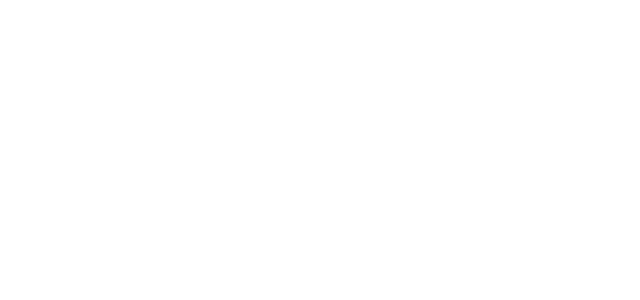
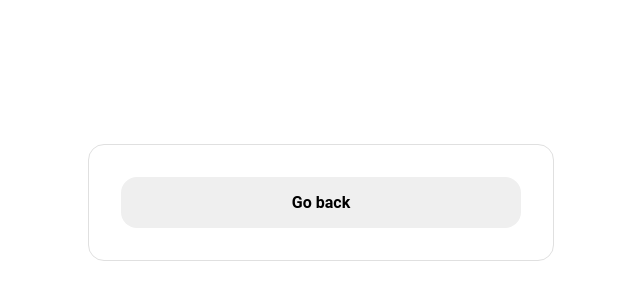
Before and after one commit to DryhaAndrii/onboardingTast, a React (Create React App) app: page /orderInfo in a window 1280 px wide. Before the commit this address had no page. Shown: the part 198-498 px from the top of the page, without its empty margins (319-959 px from the left). Built offline with nearby package versions, Linux system fonts and the light colour scheme.

Commit message:
infoOnClick featured

```diff
--- a/src/App.tsx
+++ b/src/App.tsx
@@ -1,10 +1,14 @@
 import { Routes, Route } from "react-router-dom";
-import OrdersTable from "./ordersTable";
+import OrdersTable from "./components/ordersTable";
+import OrderInfo from "./components/orderInfo";
+
+
 
 function App() {
   return (
     <Routes>
       <Route path="/" element={<OrdersTable />} />
+      <Route path="/orderInfo" element={<OrderInfo />} />
     </Routes>
   );
 }
--- /dev/null
+++ b/src/components/orderInfo.tsx
@@ -0,0 +1,43 @@
+import { useNavigate } from "react-router-dom";
+import { selectOrderById } from "../redux/ducks/orders";
+import { useAppSelector } from "../redux/rootReducer";
+import { ContainerOrderInfoStyled } from "../styled/styledOrderInfo";
+
+export default function OrderInfo() {
+  const params = new URLSearchParams(window.location.search);
+  const id = params.get("id");
+  const order = useAppSelector(selectOrderById(id || ""));
+  const navigate = useNavigate();
+
+  const buttonHandler = () => {
+    navigate("/");
+  };
+
+  const getFormattedDate = (date: string) => {
+    return new Intl.DateTimeFormat("eu", {
+      year: "numeric",
+      month: "2-digit",
+      day: "2-digit",
+      hour: "2-digit",
+      minute: "2-digit",
+    }).format(new Date(date));
+  };
+
+  return (
+    <ContainerOrderInfoStyled>
+      <div>
+        {order && (
+          <>
+            <p>Client: {order.name}</p>
+            <p>Date: {getFormattedDate(order.date)}</p>
+            <p>Price: {order.price}</p>
+            <p>Status: {order.status}</p>
+            <p>Info: {order.info}</p>
+          </>
+        )}
+
+        <button onClick={buttonHandler}>Go back</button>
+      </div>
+    </ContainerOrderInfoStyled>
+  );
+}
--- a/src/ordersTable.tsx
+++ b/src/components/ordersTable.tsx
@@ -1,6 +1,6 @@
 import { useEffect, useState } from "react";
-import { RootState, useAppDispatch } from "./redux/rootReducer";
-import { fetchOrdersRequest } from "./redux/ducks/orders";
+import { RootState, useAppDispatch } from "../redux/rootReducer";
+import { fetchOrdersRequest } from "../redux/ducks/orders";
 import { useLocation, useNavigate } from "react-router-dom";
 import { useSelector } from "react-redux";
 
@@ -25,6 +25,13 @@
   const sortFieldFromUrl = searchParams.get("sort") || "date";
   const sortDirFromUrl =
     (searchParams.get("sortDir") as "asc" | "desc") || "desc";
+
+  const columns: GridColDef[] = [
+    { field: "date", headerName: "Date", width: 250 },
+    { field: "price", headerName: "Price", width: 200, type: "number" },
+    { field: "name", headerName: "Customer", width: 250 },
+    { field: "status", headerName: "Status", width: 200 },
+  ];
 
   const [paginationModel, setPaginationModel] = useState<GridPaginationModel>({
     pageSize: 10,
@@ -63,12 +70,10 @@
     }
   }, [sortModel, navigate, location.search, sortFieldFromUrl, sortDirFromUrl]);
 
-  const columns: GridColDef[] = [
-    { field: "date", headerName: "Date", width: 250 },
-    { field: "price", headerName: "Price", width: 200, type: "number" },
-    { field: "name", headerName: "Customer", width: 250 },
-    { field: "status", headerName: "Status", width: 200 },
-  ];
+  const cellClickHandler = (params: any) => {
+    const { id } = params.row;
+    navigate(`/orderInfo?id=${id}`);
+  };
 
   if (error) {
     return <div>{error}</div>;
@@ -90,6 +95,7 @@
         pageSizeOptions={[5, 10, 20]}
         disableRowSelectionOnClick
         autoHeight
+        onCellClick={cellClickHandler}
       />
     </div>
   );
--- a/src/index.tsx
+++ b/src/index.tsx
@@ -4,8 +4,11 @@
 import { store } from "./redux/rootReducer";
 import App from "./App";
 
+import { GlobalStyle } from "./styledComponentsGlobals";
+
 ReactDOM.createRoot(document.getElementById("root")!).render(
   <BrowserRouter>
+  <GlobalStyle />
     <Provider store={store}>
       <App />
     </Provider>
--- a/src/redux/ducks/orders.ts
+++ b/src/redux/ducks/orders.ts
@@ -1,18 +1,10 @@
 import { call, put, takeLatest } from "redux-saga/effects";
+import { RootState } from "../rootReducer";
+import { Order } from "../../types/Order";
 
-// Actions
 export const FETCH_ORDERS_REQUEST = "orders/FETCH_ORDERS_REQUEST";
 export const FETCH_ORDERS_SUCCESS = "orders/FETCH_ORDERS_SUCCESS";
 export const FETCH_ORDERS_FAILURE = "orders/FETCH_ORDERS_FAILURE";
-
-// Types
-interface Order {
-  id: string;
-  name: string;
-  price: number;
-  date: string;
-  status: string;
-}
 
 interface OrdersState {
   data: Order[];
@@ -20,14 +12,12 @@
   error: string | null;
 }
 
-// Initial State
 const initialState: OrdersState = {
   data: [],
   loading: false,
   error: null,
 };
 
-// Reducer
 export default function ordersReducer(
   state = initialState,
   action: any
@@ -44,7 +34,6 @@
   }
 }
 
-// Action Creators
 export const fetchOrdersRequest = () => ({ type: FETCH_ORDERS_REQUEST });
 
 export const fetchOrdersSuccess = (orders: Order[]) => ({
@@ -56,7 +45,6 @@
   payload: error,
 });
 
-// Saga
 async function fetchOrdersApi() {
   const res = await fetch("https://683d69ca199a0039e9e55d2c.mockapi.io/orders");
 
@@ -80,3 +68,6 @@
 export function* ordersSaga() {
   yield takeLatest(FETCH_ORDERS_REQUEST, fetchOrdersSaga);
 }
+
+export const selectOrderById = (id: string) => (state: RootState) =>
+  state.orders.data.find((order) => order.id === id);
--- /dev/null
+++ b/src/styled/styledOrderInfo.tsx
@@ -0,0 +1,41 @@
+import styled from "styled-components";
+import { colors } from "../styledComponentsGlobals";
+
+export const ContainerOrderInfoStyled = styled.div`
+  width: 100%;
+  height: 100%;
+  display: flex;
+  justify-content: center;
+  align-items: center;
+  > div {
+    padding: 2rem;
+    display: flex;
+    flex-direction: column;
+    justify-content: center;
+    width: 400px;
+    gap: 1rem;
+    border: 1px solid ${colors.border};
+    border-radius: 1rem;
+    font-family: "Roboto", "Helvetica", "Arial", sans-serif;
+    p {
+      margin: 0px;
+    }
+    button {
+      font-family: "Roboto", "Helvetica", "Arial", sans-serif;
+      padding: 1rem;
+      border: none;
+      font-weight: bold;
+      font-size:1rem;
+      border-radius: 1rem;
+      transition: all 0.1s ease-in-out;
+      &:hover {
+        cursor: pointer;
+        background-color: ${colors.border};
+        scale: 1.05;
+      }
+      &:active {
+          scale: 0.95;
+      }
+    }
+  }
+`;
--- /dev/null
+++ b/src/styledComponentsGlobals.ts
@@ -0,0 +1,19 @@
+import { createGlobalStyle } from "styled-components";
+
+export const GlobalStyle = createGlobalStyle`
+  html, body, #root {
+    height: 100vh;
+    margin: 0;
+    padding: 0;
+  }
+`;
+
+export const colors = {
+  primary: "#e0e0e0",
+  secondary: "#2ecc71",
+  background: "#ecf0f1",
+  text: "#2c3e50",
+  border: "#e0e0e0",
+};
+
+export default GlobalStyle;
--- /dev/null
+++ b/src/types/Order.ts
@@ -0,0 +1,8 @@
+export type Order = {
+  id: string;
+  name: string;
+  price: number;
+  date: string;
+  status: string;
+  info: string;
+};
```
